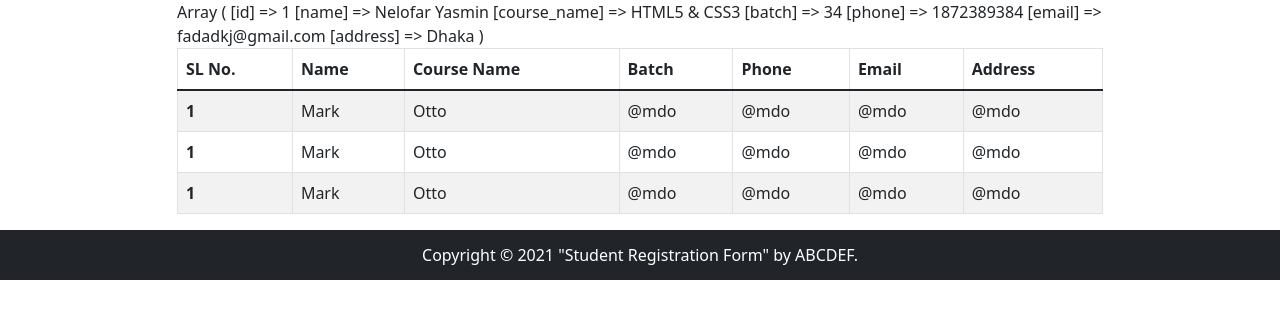
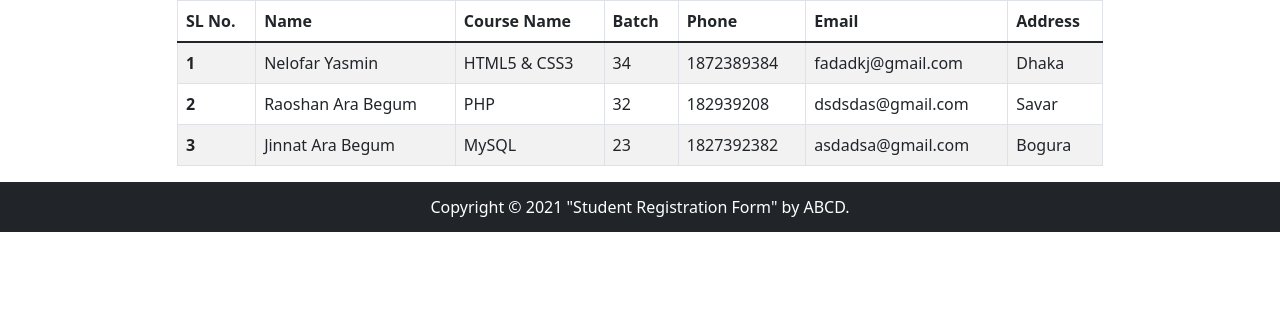
Before and after one commit to barua-raj/php-and-MySQL-implementation, a PHP site: page /student_list.php in a window 1280 px wide. Shown: the part 56-375 px from the top of the page. Run offline with PHP 8.4, Linux system fonts and the light colour scheme; data comes from the database, SQL or seed files in the repository.

Commit message:
student data caught and shown

```diff
--- a/project_student_registration_form/student_list.php
+++ b/project_student_registration_form/student_list.php
@@ -63,15 +63,6 @@
 
 					<div class="col-sm-10">
 
-					<?php
-
-						$sql = "SELECT * FROM student_info";
-						$result = $conn->query($sql);
-						$row = $result->fetch_assoc();
-						print_r($row);
-
-
-					?>
 
 						<table class="table table-bordered table-striped">
 
@@ -88,33 +79,27 @@
 							</thead>
 
 							<tbody>
+
+							<?php
+
+								$sql = "SELECT * from student_info";
+								$result = $conn->query($sql);
+
+								while($row = $result->fetch_assoc()) { ?>
+
 									<tr>
-									  <th>1</th>
-									  <td>Mark</td>
-									  <td>Otto</td>
-									  <td>@mdo</td>
-									  <td>@mdo</td>
-									  <td>@mdo</td>
-									  <td>@mdo</td>
+									  <th><?php echo $row['id']; ?></th>
+									  <td><?php echo $row['name']; ?></td>
+									  <td><?php echo $row['course_name']; ?></td>
+									  <td><?php echo $row['batch']; ?></td>
+									  <td><?php echo $row['phone']; ?></td>
+									  <td><?php echo $row['email']; ?></td>
+									  <td><?php echo $row['address']; ?></td>
 									</tr>
-									<tr>
-									  <th>1</th>
-									  <td>Mark</td>
-									  <td>Otto</td>
-									  <td>@mdo</td>
-									  <td>@mdo</td>
-									  <td>@mdo</td>
-									  <td>@mdo</td>
-									</tr>
-									<tr>
-									  <th>1</th>
-									  <td>Mark</td>
-									  <td>Otto</td>
-									  <td>@mdo</td>
-									  <td>@mdo</td>
-									  <td>@mdo</td>
-									  <td>@mdo</td>
-									</tr>
+
+								<?php } ?>
+
+
 							</tbody>
 
 						</table>
@@ -134,7 +119,7 @@
 
 			<div class="footer-text">
 
-				<p>Copyright © 2021 "Student Registration Form" by ABCDEF.</p>
+				<p>Copyright © 2021 "Student Registration Form" by ABCD.</p>
 
 			</div>
 
```
